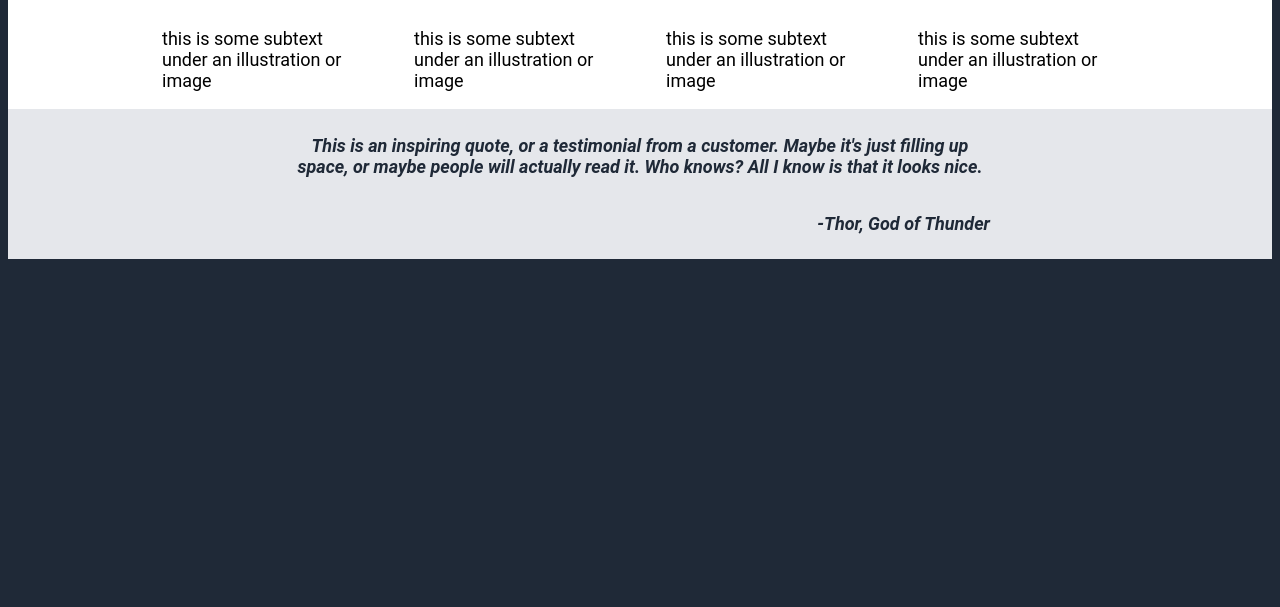
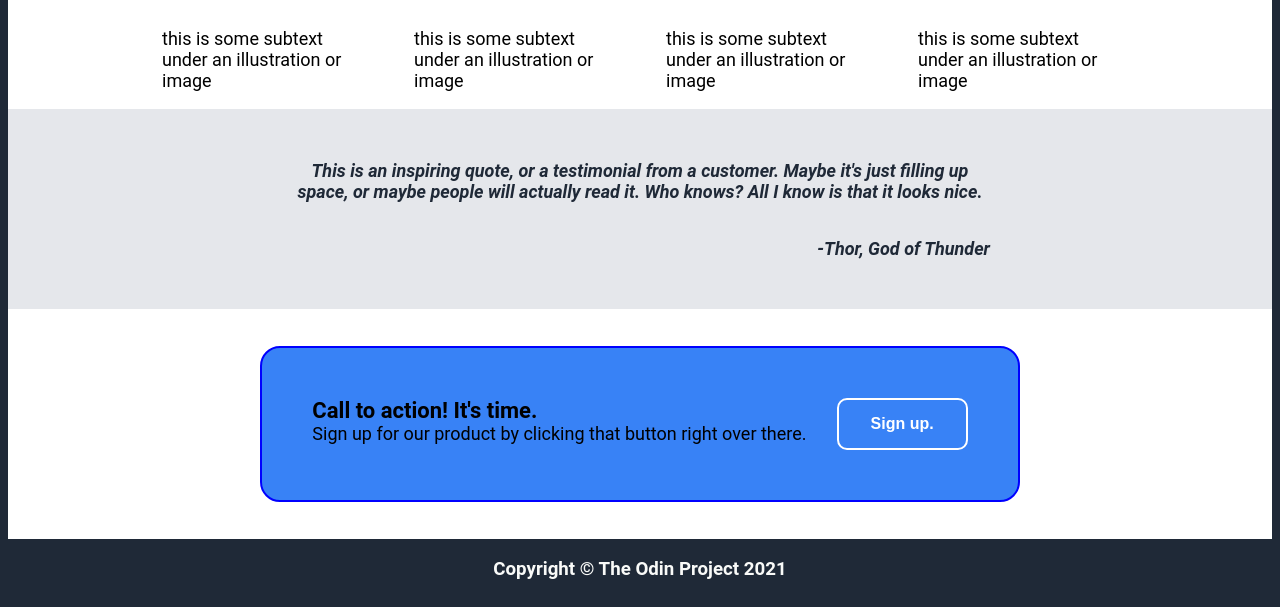
Before and after one commit to kismat5455/TOP-LandingPage, a plain HTML site: page index.html in a window 1280 px wide. Shown: the part 582-1189 px from the top of the page. Before the commit the page ends 849 px from the top, so only its background shows below. Drawn offline with Linux system fonts and the light colour scheme.

Commit message:
Add footer section

```diff
--- a/index.html
+++ b/index.html
@@ -81,8 +81,28 @@
         <p id="quote1"> -Thor, God of Thunder</p>
     </div>
 
+    <div class="head1">
+
+        <div id="box">
+            <div class="head1Right">
+                <p id="head1p">Call to action! It's time.</p>
+                <p id="head1pp">Sign up for our product by clicking that button right over there.</p>
+            </div>
+
+            <div id="head1Left">
+                <button>Sign up.</button>
+
+            </div>
 
 
+        </div>
+
+
+    </div>
+
+    <footer>
+        <h3>Copyright &copy; The Odin Project 2021 </h3>
+    </footer>
 </body>
 
 </html>
--- a/style.css
+++ b/style.css
@@ -163,7 +163,7 @@ img .rightPart {
     font-weight: bolder;
     color: #1F2937;
     background-color: #E5E7EB;
-    height: 150px;
+    height: 200px;
     font-style: italic;
     text-align: center;
     display: flex;
@@ -187,3 +187,72 @@ img .rightPart {
 
 
 }
+
+.head1 {
+    display: flex;
+    justify-content: space-around;
+    align-items: center;
+    background-color: white;
+    margin: 0;
+    height: 150px;
+    padding: 40px;
+}
+
+#box {
+    border: 2px solid blue;
+    border-radius: 20px;
+    max-width: 2100px;
+    padding: 50px;
+    display: flex;
+    gap: 30px;
+    background: #3882f6;
+}
+
+.head1Right {
+    display: flex;
+    color: black;
+    font-size: 18px;
+    flex-direction: column;
+    gap: 0;
+    padding: 0;
+
+
+}
+
+#head1p {
+    font-size: 22px;
+    font-weight: bolder;
+    margin: 0;
+
+}
+
+#head1pp {
+    margin: 0;
+}
+
+#head1Left {
+    display: flex;
+    margin: 0;
+}
+
+#head1Left button {
+    background-color: #3882f6;
+    border: none;
+    color: white;
+    padding: 15px 32px;
+    text-align: center;
+    text-decoration: none;
+    font-size: 16px;
+    border-radius: 10px;
+    border: 2px solid white;
+    font-weight: bolder;
+}
+
+#head1Left button:hover {
+    background-color: #04AA6D;
+}
+
+footer {
+    text-align: center;
+
+}
```
